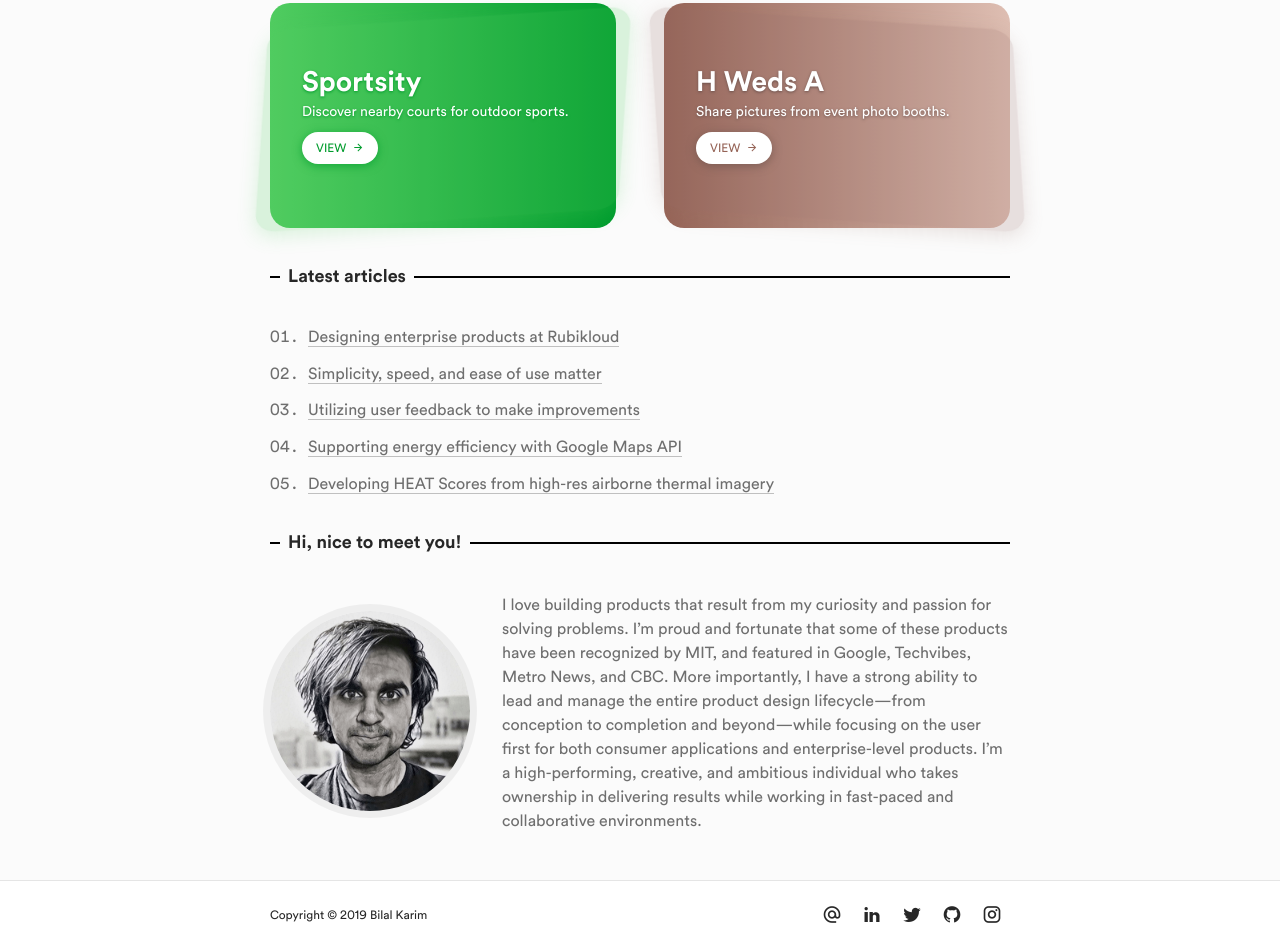
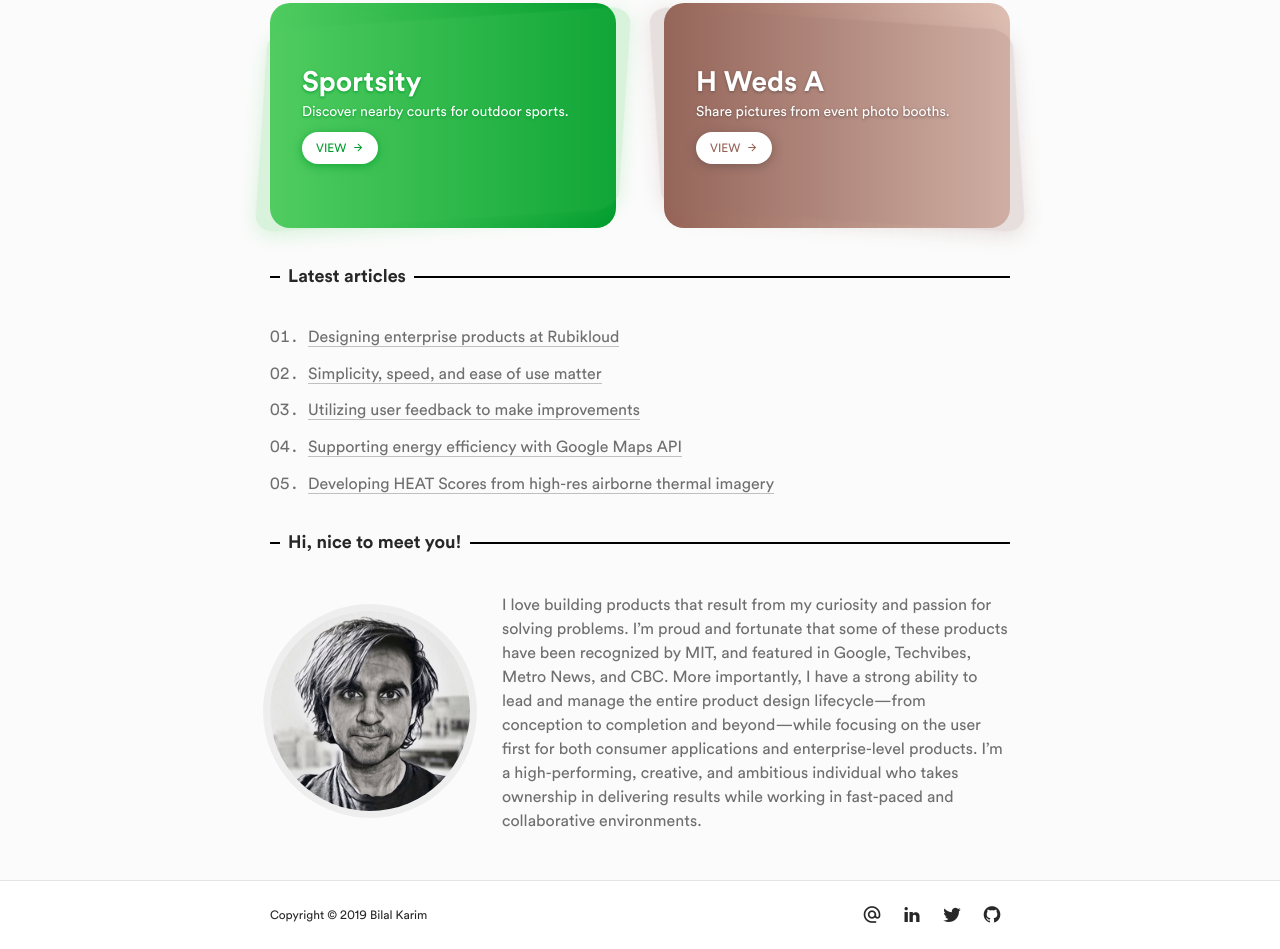
Before and after one commit to bilal-karim/bilalkarim, a website: page index.html in a window 1280 px wide. Shown: the part 868-1817 px from the top of the page. Drawn offline with Linux system fonts and the light colour scheme; files whose address does not match are found by name.

Commit message:
Disabled Instagram link

```diff
--- a/index.html
+++ b/index.html
@@ -202,7 +202,7 @@
             <a class="icon-linkedin" href="https://linkedin.com/in/bilalkarim"></a>
             <a class="icon-twitter" href="https://twitter.com/beekay__"></a>
             <a class="icon-github-circled" href="https://github.com/bilal-karim"></a>
-            <a class="icon-instagram" href="https://www.instagram.com/beekay"></a>
+            <!--<a class="icon-instagram" href="https://www.instagram.com/beekay"></a>-->
         </div>
     </div>
 </footer>
```
